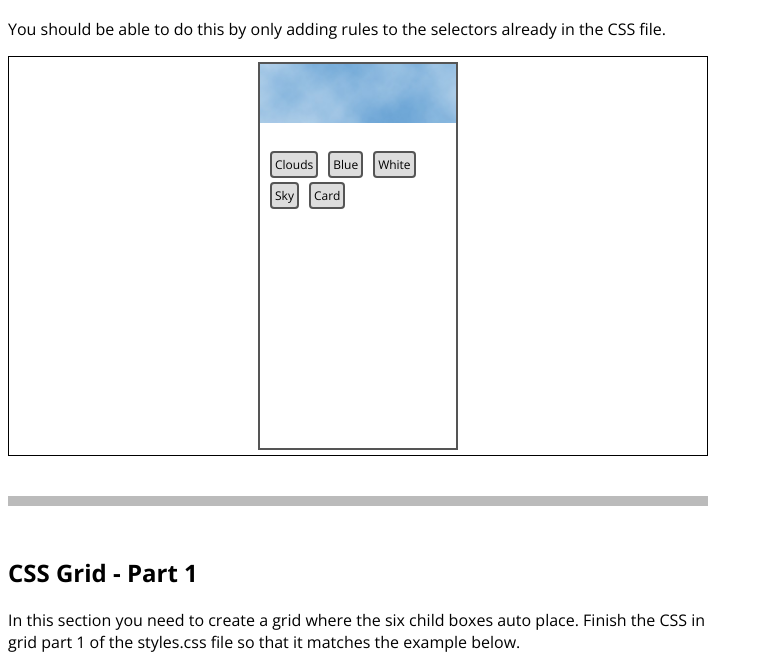
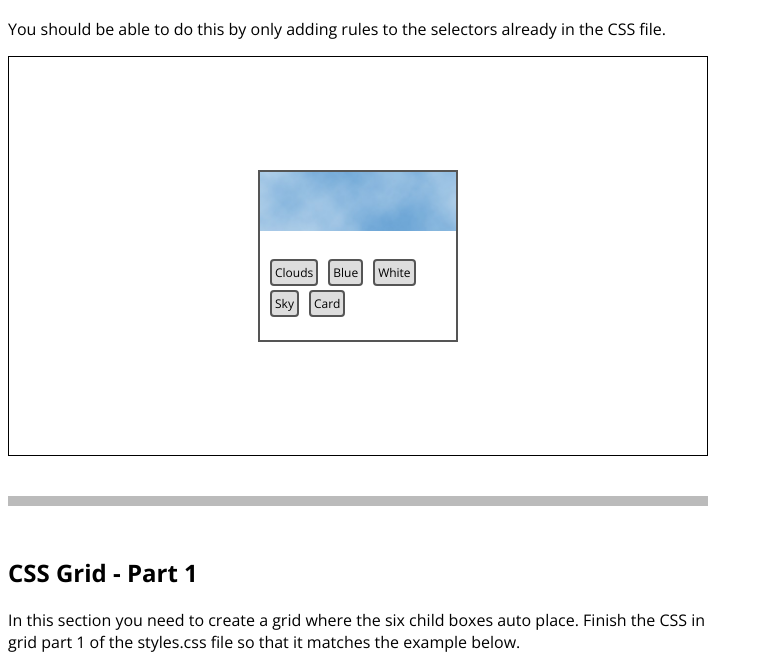
Before and after one commit to fswan/ITMD541, a plain HTML site: page section/index.html in a window 1280 px wide. Shown: the part 2125-2791 px from the top of the page, without its empty margins (0-763 px from the left). Drawn offline with nearby package versions, Linux system fonts and the light colour scheme.

Commit message:
update css

```diff
--- a/section/styles.css
+++ b/section/styles.css
@@ -42,7 +42,8 @@
 
 #flex-section3 .box {
     display: flex;
-    justify-content: space-evenly;
+    justify-content: center;
+    align-items: center;
 }
 
 #flex-section3 .tags ul {
@@ -73,6 +74,7 @@
 #grid-section2 .gridboxblue {
     grid-column: 2/4;
     grid-row: 1/4;
+    z-index: 1;
 }
 
 #grid-section2 .gridboxred {
```
